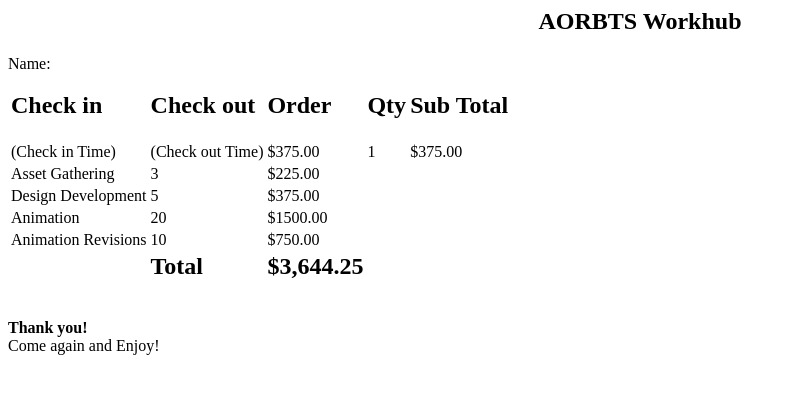
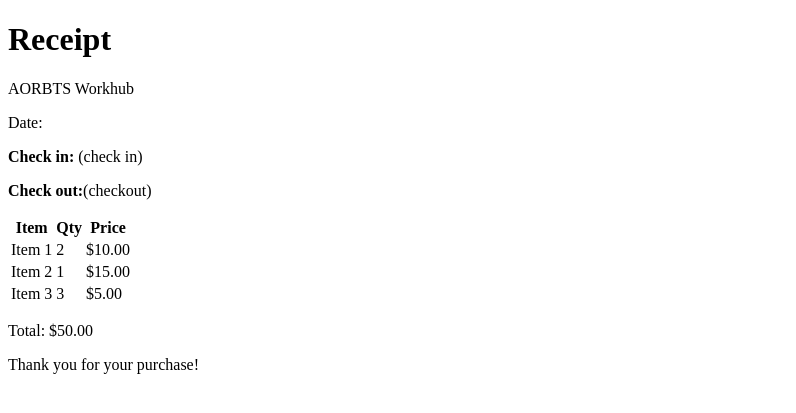
Before and after one commit to kylelamocha/tracker-repo, a PHP site: page /Receipt-temp.html in a window 1280 px wide. Shown: the top 413 px of the page, without its empty margins (0-796 px from the left). Run offline with PHP 8.4, Linux system fonts and the light colour scheme.

Commit message:
changes in receipt tempplate

```diff
--- a/Receipt-temp.html
+++ b/Receipt-temp.html
@@ -1,77 +1,58 @@
-<div id="invoice-POS">
+<!DOCTYPE html>
+<html lang="en">
+<head>
+    <meta charset="UTF-8">
+    <meta name="viewport" content="width=device-width, initial-scale=1.0">
+    <title>Receipt</title>
 
-    <center id="top">
-      <div class="logo"></div>
-      <div class="info">
-        <h2>AORBTS Workhub</h2>
-      </div><!--End Info-->
-    </center><!--End InvoiceTop-->
+</head>
+<body>
+    <div class="receipt-container">
+        <div class="receipt-header">
+            <h1>Receipt</h1>
+            <p>AORBTS Workhub</p>
+            <p>Date: </p>
+        </div>
 
-        <p>
-          Name:
-        </p>
+        <div class="receipt-details">
+            <p><strong>Check in:</strong> (check in)</p>
+            <p><strong>Check out:</strong>(checkout)</p>
+        </div>
 
+        <table class="receipt-table">
+            <thead>
+                <tr>
+                    <th>Item</th>
+                    <th>Qty</th>
+                    <th>Price</th>
+                </tr>
+            </thead>
+            <tbody>
+                <tr>
+                    <td>Item 1</td>
+                    <td>2</td>
+                    <td>$10.00</td>
+                </tr>
+                <tr>
+                    <td>Item 2</td>
+                    <td>1</td>
+                    <td>$15.00</td>
+                </tr>
+                <tr>
+                    <td>Item 3</td>
+                    <td>3</td>
+                    <td>$5.00</td>
+                </tr>
+            </tbody>
+        </table>
 
-    <div id="bot">
-       <div class="row">
+        <div class="receipt-total">
+            <p>Total: $50.00</p>
+        </div>
 
-					<div id="table">
-						<table>
-							<tr class="tabletitle">
-                                <td class="Check in"><h2>Check in</h2></td>
-                                <td class="Check out"><h2>Check out</h2></td>
-								<td class="item"><h2>Order</h2></td>
-								<td class="Quantity"><h2>Qty</h2></td>
-								<td class="Total"><h2>Sub Total</h2></td>
-							</tr>
-
-							<tr class="service">
-								<td class="tableitem"><p class="itemtext">(Check in Time)</p></td>
-								<td class="tableitem"><p class="itemtext">(Check out Time)</p></td>
-								<td class="tableitem"><p class="itemtext">$375.00</p></td>
-                                <td class="tableitem"><p class="itemtext">1</p></td>
-                                <td class="tableitem"><p class="itemtext">$375.00</p></td>
-							</tr>
-
-							<tr class="service">
-								<td class="tableitem"><p class="itemtext">Asset Gathering</p></td>
-								<td class="tableitem"><p class="itemtext">3</p></td>
-								<td class="tableitem"><p class="itemtext">$225.00</p></td>
-							</tr>
-
-							<tr class="service">
-								<td class="tableitem"><p class="itemtext">Design Development</p></td>
-								<td class="tableitem"><p class="itemtext">5</p></td>
-								<td class="tableitem"><p class="itemtext">$375.00</p></td>
-							</tr>
-
-							<tr class="service">
-								<td class="tableitem"><p class="itemtext">Animation</p></td>
-								<td class="tableitem"><p class="itemtext">20</p></td>
-								<td class="tableitem"><p class="itemtext">$1500.00</p></td>
-							</tr>
-
-							<tr class="service">
-								<td class="tableitem"><p class="itemtext">Animation Revisions</p></td>
-								<td class="tableitem"><p class="itemtext">10</p></td>
-								<td class="tableitem"><p class="itemtext">$750.00</p></td>
-							</tr>
-
-							<tr class="tabletitle">
-								<td></td>
-								<td class="Rate"><h2>Total</h2></td>
-								<td class="payment"><h2>$3,644.25</h2></td>
-							</tr>
-
-						</table>
-					</div><!--End Table-->
-
-					<div id="legalcopy">
-						<p class="legal"><strong>Thank you!</strong>
-            <br>Come again and Enjoy!</br>
-
-						</p>
-					</div>
-
-				</div><!--End InvoiceBot-->
-  </div><!--End Invoice-->
+        <div class="receipt-footer">
+            <p>Thank you for your purchase!</p>
+        </div>
+    </div>
+</body>
+</html>
```
Also changed, not shown: Receipt-temp.css (+50 -67 lines).
